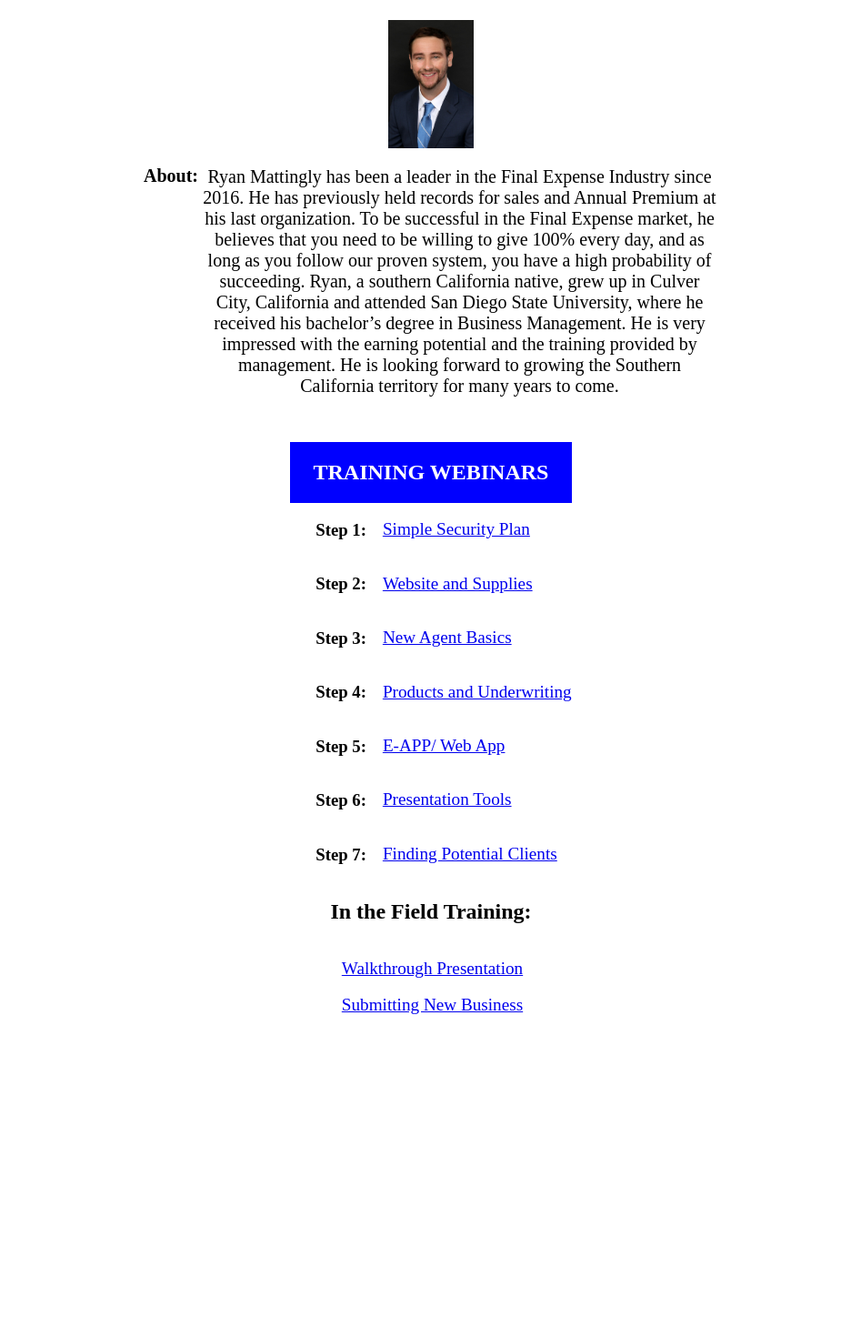
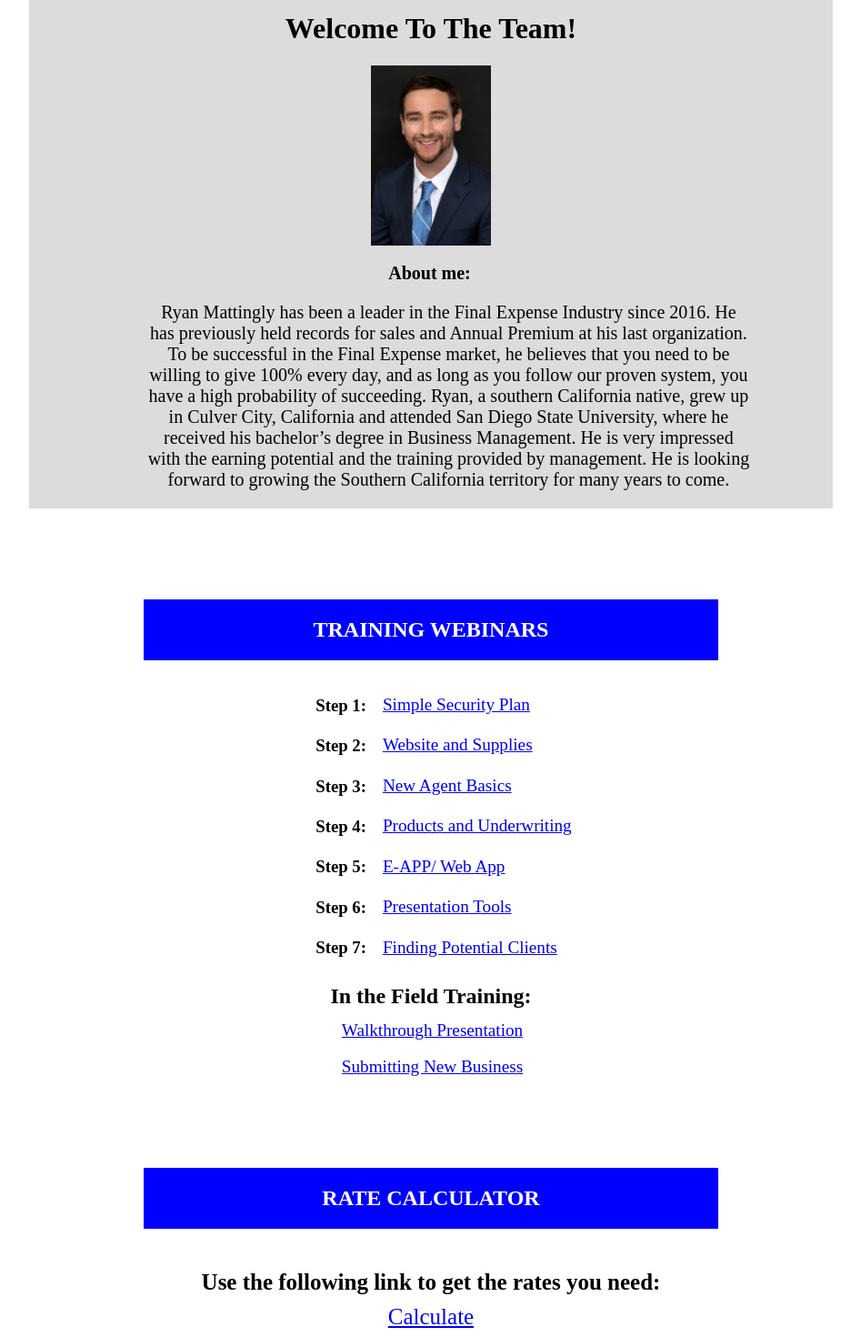
Before and after one commit to jmetz93/client-landing-page, a React app: page / in a window 1280 px wide. Shown: the part 133-1603 px from the top of the page at 91% size, without its empty margins (166-1113 px from the left). Before the commit the page ends 1257 px from the top, so only its background shows below. Built offline with nearby package versions, Linux system fonts and the light colour scheme; the HTML template or start-up script is replaced by a standard one.

Commit message:
Adding Rate Calculator

```diff
--- a/src/components/AboutMe.jsx
+++ b/src/components/AboutMe.jsx
@@ -10,8 +10,8 @@ const AboutMe = () => (
   <Container>
     <h1>Welcome To The Team!</h1>
     <img src={picture} style={{ height: '15%', width: '15%' }}></img>
+    <div style={{ fontSize:'20px', fontWeight: 'bold', marginTop: '19px', marginRight: '3px' }}>About me: </div>
     <Row>
-      <div style={{ fontSize:'20px', fontWeight: 'bold', marginTop: '19px', marginRight: '3px' }}>About: </div>
       <Bio>Ryan Mattingly has been a leader in the Final Expense Industry since 2016. He has previously held records for sales and Annual Premium at his last organization. To be successful in the Final Expense market, he believes that you need to be willing to give 100% every day, and as long as you follow our proven system, you have a high probability of succeeding. Ryan, a southern California native, grew up in Culver City, California and attended San Diego State University, where he received his bachelor’s degree in Business Management. He is very impressed with the earning potential and the training provided by management. He is looking forward to growing the Southern California territory for many years to come.</Bio>
     </Row>
   </Container>
--- a/src/components/App.jsx
+++ b/src/components/App.jsx
@@ -5,7 +5,7 @@ import AboutMe from './AboutMe'
 // import Contact from './Contact'
 // import Downloads from './Downloads'
 // import OrderLeads from './OrderLeads'
-// import RateCalc from './RateCalc'
+import RateCalc from './RateCalc'
 // import SignUp from './SignUp'
 import TrainingVids from './TrainingVids'
 
@@ -24,6 +24,8 @@ export default class App extends React.Component {
         <Container>
           <AboutMe></AboutMe>
           <TrainingVids></TrainingVids>
+          <RateCalc></RateCalc>
+
         </Container>
       </div>
     )
--- a/src/components/RateCalc.jsx
+++ b/src/components/RateCalc.jsx
@@ -0,0 +1,21 @@
+import React from 'react'
+
+// styled components
+import { Container, Heading, TextContainer } from '../styled-components/RateCalcStyles'
+
+// config
+import { rateCalcLink } from '../config'
+
+const RateCalc = () => (
+  <Container>
+    <Heading>
+      <h2 style={{ color: 'white' }}>RATE CALCULATOR</h2>
+    </Heading>
+    <TextContainer>
+      <div style={{ fontSize: '25px', marginBottom: '10px', fontWeight: 'bold' }}>Use the following link to get the rates you need:</div>
+      <a href={rateCalcLink} target='_blank' rel='noopener' style={{ fontSize: '25px' }}>Calculate</a>
+    </TextContainer>
+  </Container>
+)
+
+export default RateCalc
--- a/src/components/TrainingVids.jsx
+++ b/src/components/TrainingVids.jsx
@@ -19,7 +19,7 @@ const TrainingVids = () => (
         </React.Fragment>)
         })}
     </LinkContainer>
-    <h2>In the Field Training:</h2>
+    <h2 style={{ marginTop: '25px', marginBottom: '-5px' }}>In the Field Training:</h2>
     {inFieldVids.map((video) => {
       return(<Link href={video.link} target='_blank' rel='noopener' style={{ marginRight: '15px' }}>{video.description}</Link>)
     })}
--- a/src/config/index.jsx
+++ b/src/config/index.jsx
@@ -55,3 +55,5 @@ export const inFieldVids = [
     link: 'https://youtu.be/-Xdfck7hIqs'
   }
 ]
+
+export const rateCalcLink = 'http://life.securitynational.com/calc/markets/1'
--- a/src/styled-components/AboutMeStyles.jsx
+++ b/src/styled-components/AboutMeStyles.jsx
@@ -5,7 +5,9 @@ export const Container = styled.div`
   flex-direction: column;
   align-items: center;
   justify-content: center;
-  width: 50%;
+  width: 70%;
+  background-color: #DCDCDC;
+  margin-top: 50px;
 `
 
 export const Row = styled.div`
@@ -18,5 +20,8 @@ export const Bio = styled.div`
   justify-content: center;
   text-align: center;
   margin-top: 20px;
+  margin-left: 130px;
   font-size: 20px;
+  margin-bottom: 20px;
+  width: 75%
 `
--- /dev/null
+++ b/src/styled-components/RateCalcStyles.jsx
@@ -0,0 +1,27 @@
+import styled from 'styled-components'
+
+export const Container = styled.div`
+  display: flex;
+  flex-direction: column;
+  align-items: center;
+  justify-content: center;
+  width: 50%;
+  margin-top: 20px;
+`
+
+export const Heading = styled.div`
+  display: flex;
+  justify-content: center;
+  background-color: #0000ff;
+  margin-top: 80px;
+  margin-bottom: 20px;
+  width: 100%;
+`
+
+export const TextContainer = styled.div`
+  display: flex;
+  justify-content: center;
+  flex-direction: column;
+  align-items: center;
+  margin-top: 25px;
+`
--- a/src/styled-components/TrainingVidsStyles.jsx
+++ b/src/styled-components/TrainingVidsStyles.jsx
@@ -5,6 +5,8 @@ export const Container = styled.div`
   flex-direction: column;
   justify-content: center;
   align-items: center;
+  width: 50%;
+  margin-top: 50px;
 `
 
 export const Heading = styled.div`
@@ -12,6 +14,7 @@ export const Heading = styled.div`
   justify-content: center;
   background-color: #0000ff;
   margin-top: 50px;
+  margin-bottom: 20px;
   width: 100%;
 `
 export const LinkContainer = styled.div`
@@ -24,6 +27,7 @@ export const Row = styled.div`
   display: flex;
   flex-direction: row;
   margin-left: 28px;
+  margin-bottom: -15px
 `
 
 export const Link = styled.a`
```
Also changed, not shown: 1 other file (tests, documents, lock files or other folders).
